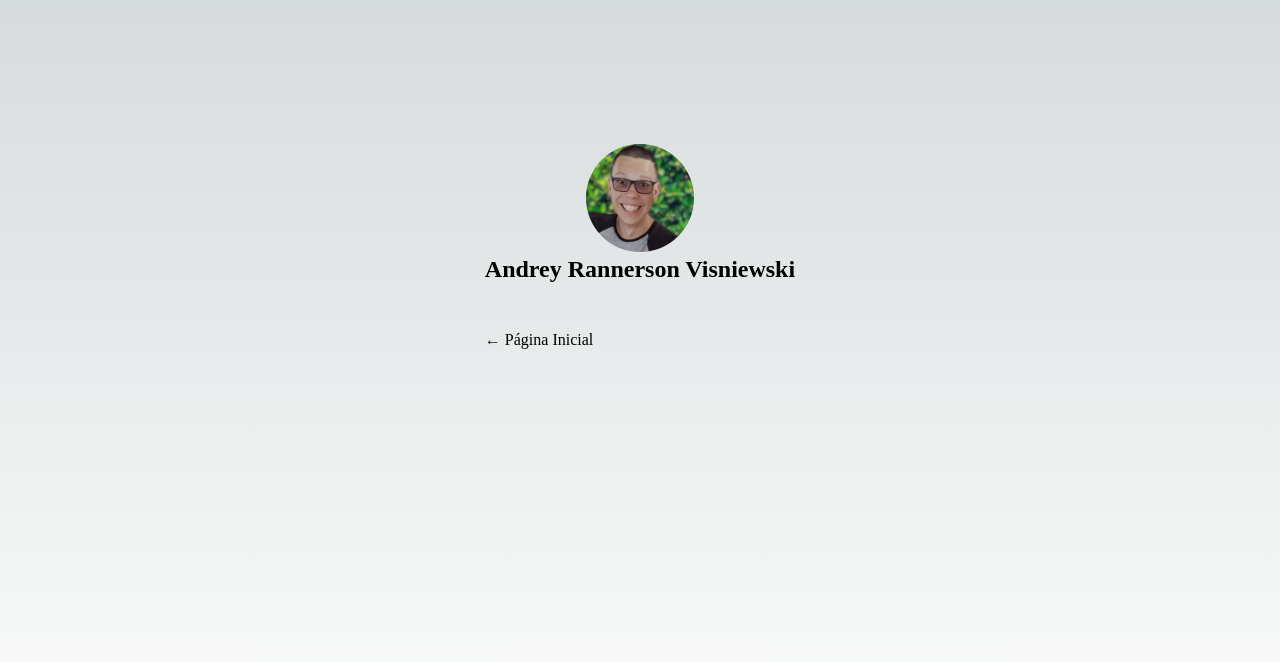
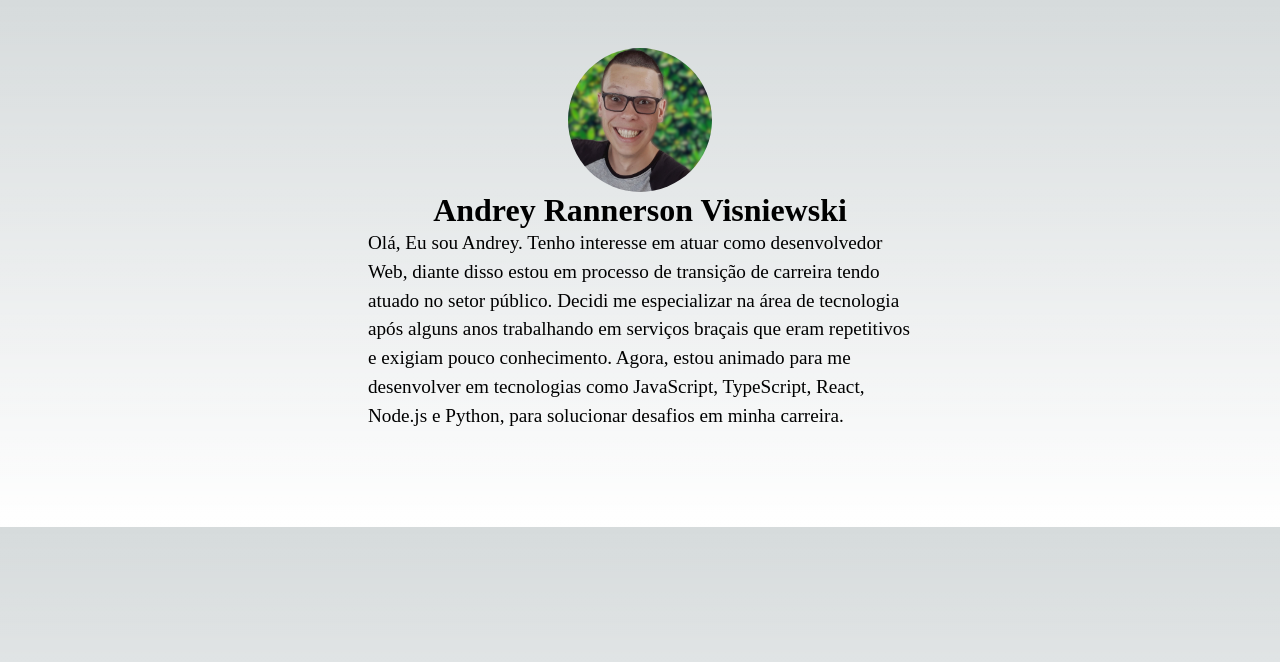
Before and after one commit to Andreyrvs/portfolio-blog, a Next.js app: page / in a window 1280 px wide. Shown: the top 662 px of the page. Built offline with nearby package versions, Linux system fonts and the light colour scheme.

Commit message:
chore: (styles) - tamanho da fonte

```diff
--- a/src/components/layout.tsx
+++ b/src/components/layout.tsx
@@ -13,7 +13,7 @@ export default function Layout({
   home
 }: {
   children: React.ReactNode,
-  home?: boolean
+  home?: true
 }) {
   return (
     <div className={styles.container}>
--- a/src/pages/index.tsx
+++ b/src/pages/index.tsx
@@ -1,22 +1,30 @@
 import Head from 'next/head'
-import styles from '@/styles/Home.module.css'
-import Layout from '@/components/layout'
+import Layout, { siteTitle } from '../components/layout'
+import utilStyles from '../styles/utils.module.css'
 
+const presentation1 = "Olá, Eu sou Andrey. Tenho interesse em atuar como desenvolvedor Web, diante disso estou em processo de transição de carreira tendo atuado no setor público."
 
-export default function Home() {
+const presentation2 = "Decidi me especializar na área de tecnologia após alguns anos trabalhando em serviços braçais que eram repetitivos e exigiam pouco conhecimento. Agora, estou animado para me desenvolver em tecnologias como JavaScript, TypeScript, React, Node.js e Python, para solucionar desafios em minha carreira."
+
+export default function Home({
+  allPostsData
+}: {
+  allPostsData: {
+    date: string
+    title: string
+    id: string
+  }[]
+}) {
   return (
-    <>
+
+    <Layout home>
       <Head>
-        <title>Create Next App</title>
-        <meta name="description" content="Generated by create next app" />
-        <meta name="viewport" content="width=device-width, initial-scale=1" />
-        <link rel="icon" href="/favicon.ico" />
+        <title>{siteTitle}</title>
       </Head>
-      <main className={styles.main}>
-        <Layout>
+      <section className={utilStyles.headingMd}>
+        <p>{presentation1} {presentation2}</p>
+      </section>
+    </Layout>
 
-        </Layout>
-      </main>
-    </>
   )
 }
--- a/src/styles/utils.module.css
+++ b/src/styles/utils.module.css
@@ -13,3 +13,8 @@
 .colorInherit {
   color: inherit;
 }
+
+.headingMd {
+  font-size: 1.2rem;
+  line-height: 1.5;
+}
```
